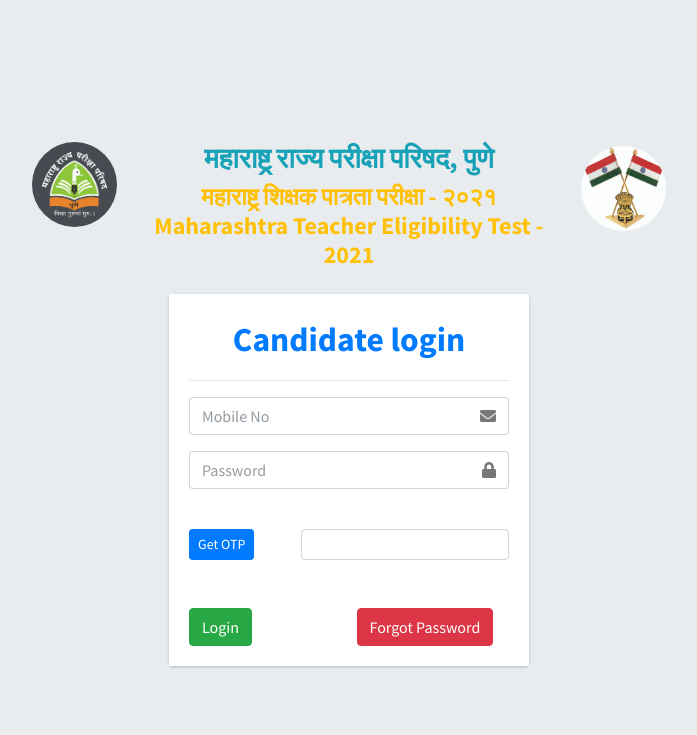
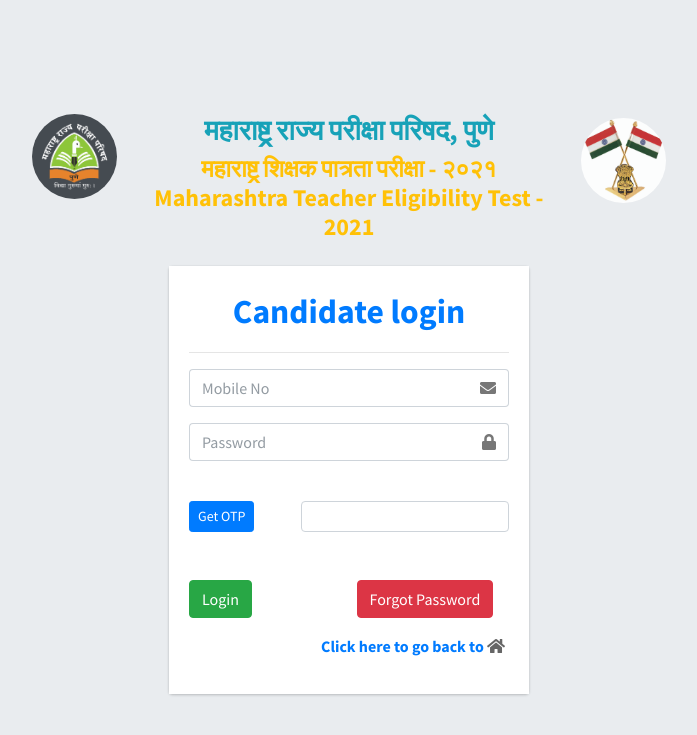
Before and after one commit to Rameshwar-Chavan/STET, a Django app: page /Applicant_Login/ in a window 1280 px wide. Shown: the top 735 px of the page, without its empty margins (291-988 px from the left). Run offline with Django 3.2, Linux system fonts and the light colour scheme; some libraries are stand-ins or nearby versions.

Commit message:
added fas fa class home

```diff
--- a/templates/students/Applicant_Login.html
+++ b/templates/students/Applicant_Login.html
@@ -130,6 +130,14 @@
               </div>
             </div>
           </form>
+
+          <div class="text-right mt-3 pr-1">
+            <p>
+              <a href="{% url 'index' %}" class="text-primary font-weight-bold"
+                >Click here to go back to </a
+              ><i class="fas fa-home"></i>
+            </p>
+          </div>
         </div>
       </div>
       <div class="col-md-4"></div>
```
